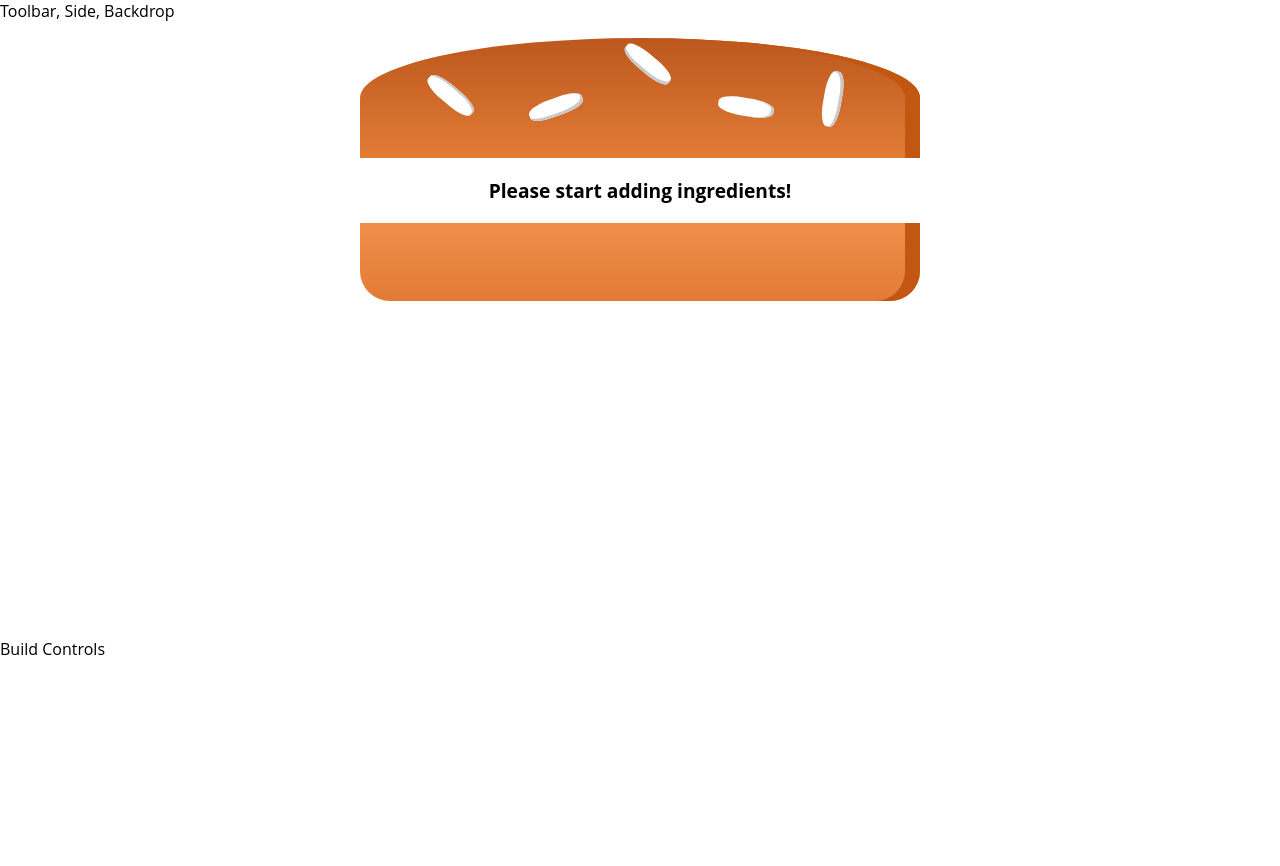
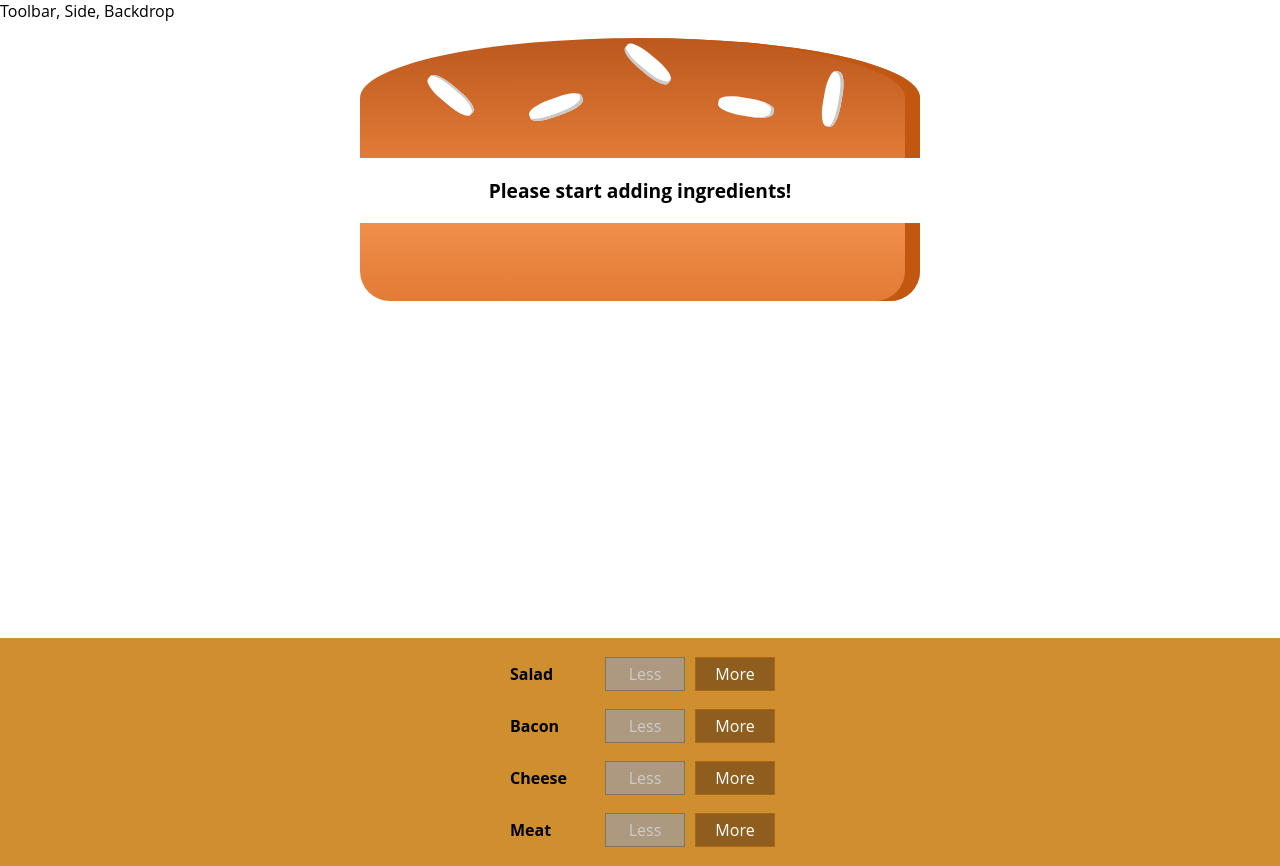
Before and after one commit to bedmiston/burger-builder, a React app: page / in a window 1280 px wide. Before the commit the page ends 800 px from the top, so only its background shows below. Built offline with nearby package versions, Linux system fonts and the light colour scheme; the HTML template or start-up script is replaced by a standard one.

Commit message:
Implement the build controls

```diff
--- a/src/components/Burger/BuildControls/BuildControl/BuildControl.tsx
+++ b/src/components/Burger/BuildControls/BuildControl/BuildControl.tsx
@@ -3,13 +3,24 @@
 
 interface BuildControlProps {
   label: string;
+  added: () => void;
+  removed: () => void;
+  disabled: boolean;
 }
 
 const BuildControl: React.SFC<BuildControlProps> = (props) => (
   <div className={styles.BuildControl}>
     <div className={styles.Label}>{props.label}</div>
-    <button className={styles.Less}>Less</button>
-    <button className={styles.More}>More</button>
+    <button
+      className={styles.Less}
+      onClick={props.removed}
+      disabled={props.disabled}
+    >
+      Less
+    </button>
+    <button className={styles.More} onClick={props.added}>
+      More
+    </button>
   </div>
 );
 
--- a/src/components/Burger/BuildControls/BuildControls.tsx
+++ b/src/components/Burger/BuildControls/BuildControls.tsx
@@ -1,9 +1,32 @@
 import * as React from 'react';
+import * as styles from './BuildControls.css';
+import BuildControl from './BuildControl/BuildControl';
 
-interface BuildControlsProps {}
+const controls = [
+  { label: 'Salad', type: 'salad' },
+  { label: 'Bacon', type: 'bacon' },
+  { label: 'Cheese', type: 'cheese' },
+  { label: 'Meat', type: 'meat' }
+];
 
-const BuildControls: React.SFC<BuildControlsProps> = (props) => {
-  return;
-};
+interface BuildControlsProps {
+  ingredientAdded: (type: string) => void;
+  ingredientRemoved: (type: string) => void;
+  disabled: object;
+}
+
+const BuildControls: React.SFC<BuildControlsProps> = (props) => (
+  <div className={styles.BuildControls}>
+    {controls.map((ctrl) => (
+      <BuildControl
+        key={ctrl.label}
+        label={ctrl.label}
+        added={() => props.ingredientAdded(ctrl.type)}
+        removed={() => props.ingredientRemoved(ctrl.type)}
+        disabled={props.disabled[ctrl.type]}
+      />
+    ))}
+  </div>
+);
 
 export default BuildControls;
--- a/src/containers/BurgerBuilder/BurgerBuilder.tsx
+++ b/src/containers/BurgerBuilder/BurgerBuilder.tsx
@@ -1,6 +1,14 @@
 import * as React from 'react';
 import Burger from '../../components/Burger/Burger';
+import BuildControls from '../../components/Burger/BuildControls/BuildControls';
 export interface BurgerBuilderProps {}
+
+const INGREDIENT_PRICES = {
+  salad: 0.5,
+  cheese: 0.4,
+  meat: 1.3,
+  bacon: 0.7
+};
 
 class BurgerBuilder extends React.Component<BurgerBuilderProps> {
   state = {
@@ -9,14 +17,60 @@
       bacon: 0,
       cheese: 0,
       meat: 0
+    },
+    totalPrice: 4
+  };
+
+  addIngredientHandler = (type: string) => {
+    const oldCount: number = this.state.ingredients[type];
+    const updatedCount: number = oldCount + 1;
+    const updatedIngredients: object = {
+      ...this.state.ingredients
+    };
+
+    updatedIngredients[type] = updatedCount;
+    const priceAddition = INGREDIENT_PRICES[type];
+    const oldPrice = this.state.totalPrice;
+    const newPrice = oldPrice + priceAddition;
+    this.setState({
+      ingredients: updatedIngredients,
+      totalPrice: newPrice
+    });
+  };
+
+  removeIngredientHandler = (type: string) => {
+    const oldCount: number = this.state.ingredients[type];
+    if (oldCount === 0) {
+      return;
     }
+    const updatedCount: number = oldCount - 1;
+    const updatedIngredients: object = { ...this.state.ingredients };
+
+    updatedIngredients[type] = updatedCount;
+    const priceDeduction: number = INGREDIENT_PRICES[type];
+    const oldPrice: number = this.state.totalPrice;
+    const newPrice: number = oldPrice - priceDeduction;
+    this.setState({
+      ingredients: updatedIngredients,
+      totalPrice: newPrice
+    });
   };
 
   render() {
+    const disabledInfo = { ...this.state.ingredients };
+    // tslint:disable-next-line:forin
+    for (let key in disabledInfo) {
+      disabledInfo[key] = disabledInfo[key] <= 0;
+    }
+
     return (
       <React.Fragment>
         <Burger ingredients={this.state.ingredients} />
-        <div>Build Controls</div>
+        <BuildControls
+          ingredientAdded={this.addIngredientHandler}
+          ingredientRemoved={this.removeIngredientHandler}
+          disabled={disabledInfo}
+        />
       </React.Fragment>
     );
   }
--- a/tslint.json
+++ b/tslint.json
@@ -55,7 +55,7 @@
     ],
     "quotemark": [true, "single", "jsx-double"],
     "radix": true,
-    "semicolon": [true, "always"],
+    "semicolon": [true, "always", "strict-bound-class-methods"],
     "switch-default": true,
 
     "trailing-comma": [false],
```
